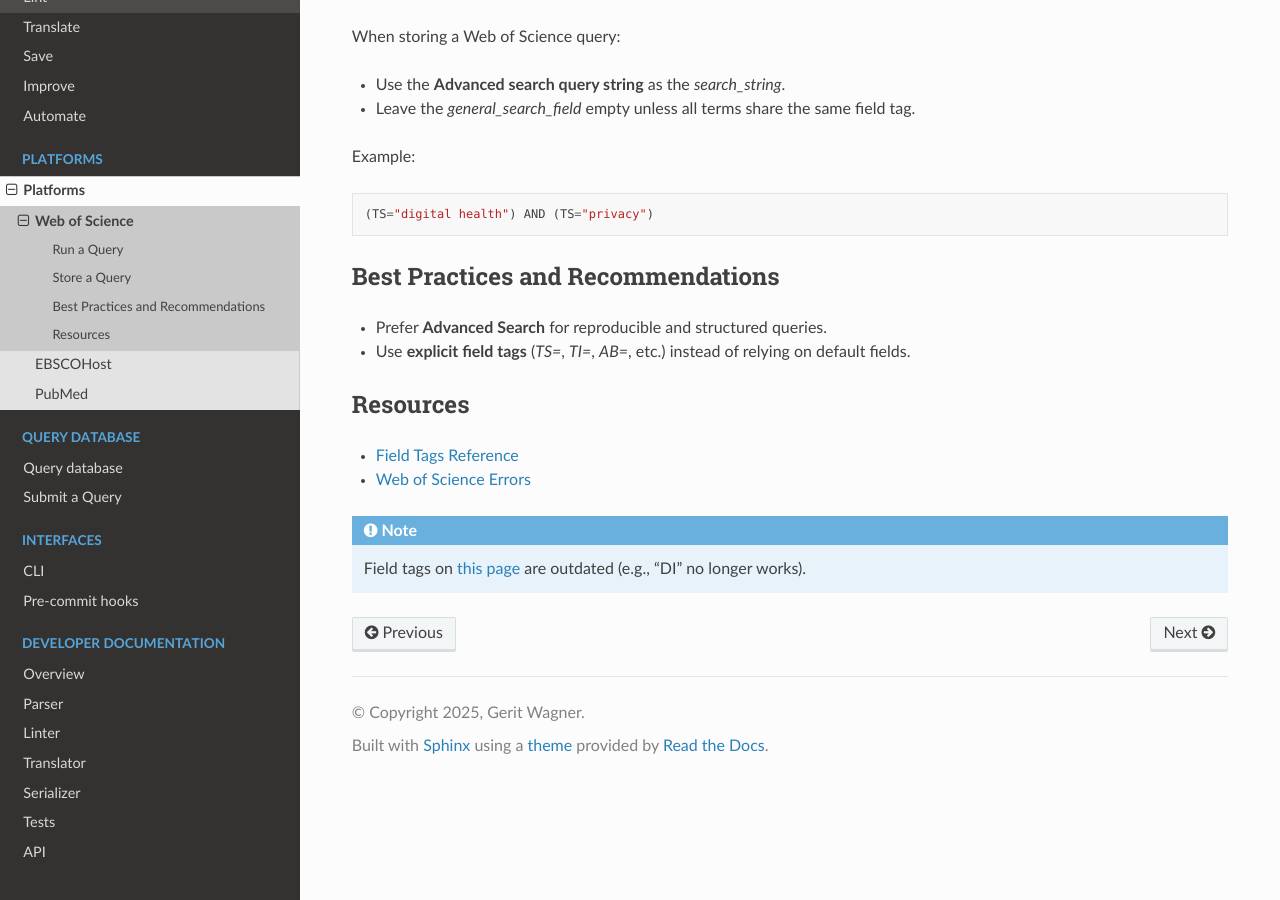
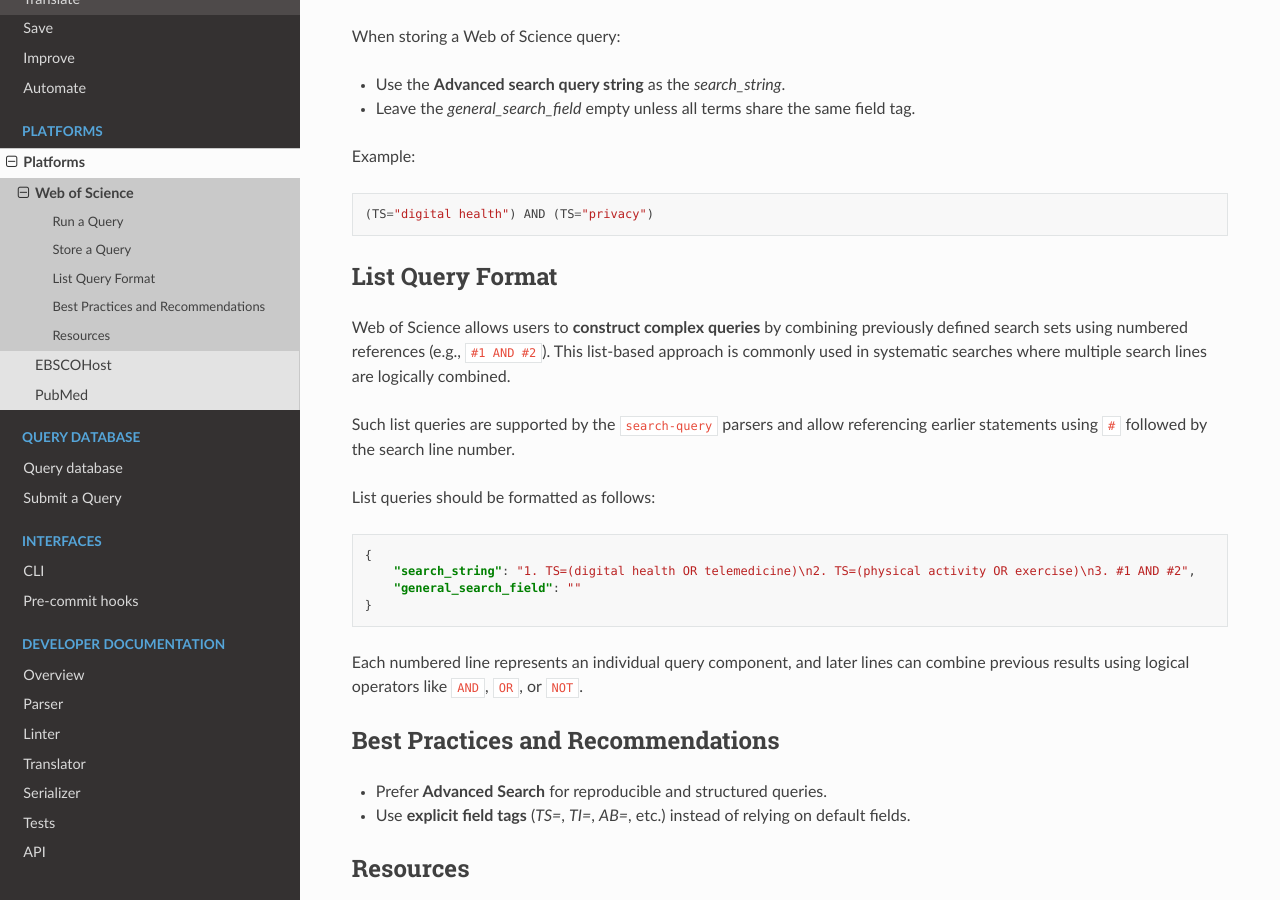
Before and after one commit to CoLRev-Environment/search-query, a Sphinx documentation site: the page built from docs/source/platforms/wos.rst, in a window 1280 px wide and 900 px high, scrolled down 708 px. Built offline with Sphinx 7.4.7 and the Read the Docs theme 3.1.0, drawn with Linux system fonts in a browser that asks for light colours.

Commit message:
update docs

```diff
--- a/docs/source/platforms/wos.rst
+++ b/docs/source/platforms/wos.rst
@@ -33,6 +33,25 @@
 
    (TS="digital health") AND (TS="privacy")
 
+
+List Query Format
+---------------------
+
+Web of Science allows users to **construct complex queries** by combining previously defined search sets using numbered references (e.g., ``#1 AND #2``). This list-based approach is commonly used in systematic searches where multiple search lines are logically combined.
+
+Such list queries are supported by the ``search-query`` parsers and allow referencing earlier statements using ``#`` followed by the search line number.
+
+List queries should be formatted as follows:
+
+.. code-block:: json
+
+   {
+       "search_string": "1. TS=(digital health OR telemedicine)\n2. TS=(physical activity OR exercise)\n3. #1 AND #2",
+       "general_search_field": ""
+   }
+
+Each numbered line represents an individual query component, and later lines can combine previous results using logical operators like ``AND``, ``OR``, or ``NOT``.
+
 Best Practices and Recommendations
 ----------------------------------
 
```
Also changed, not shown: docs/source/platforms/ebsco.rst (+17 -0 lines), docs/source/platforms/pubmed.rst (+9 -0 lines), 1 other file.
